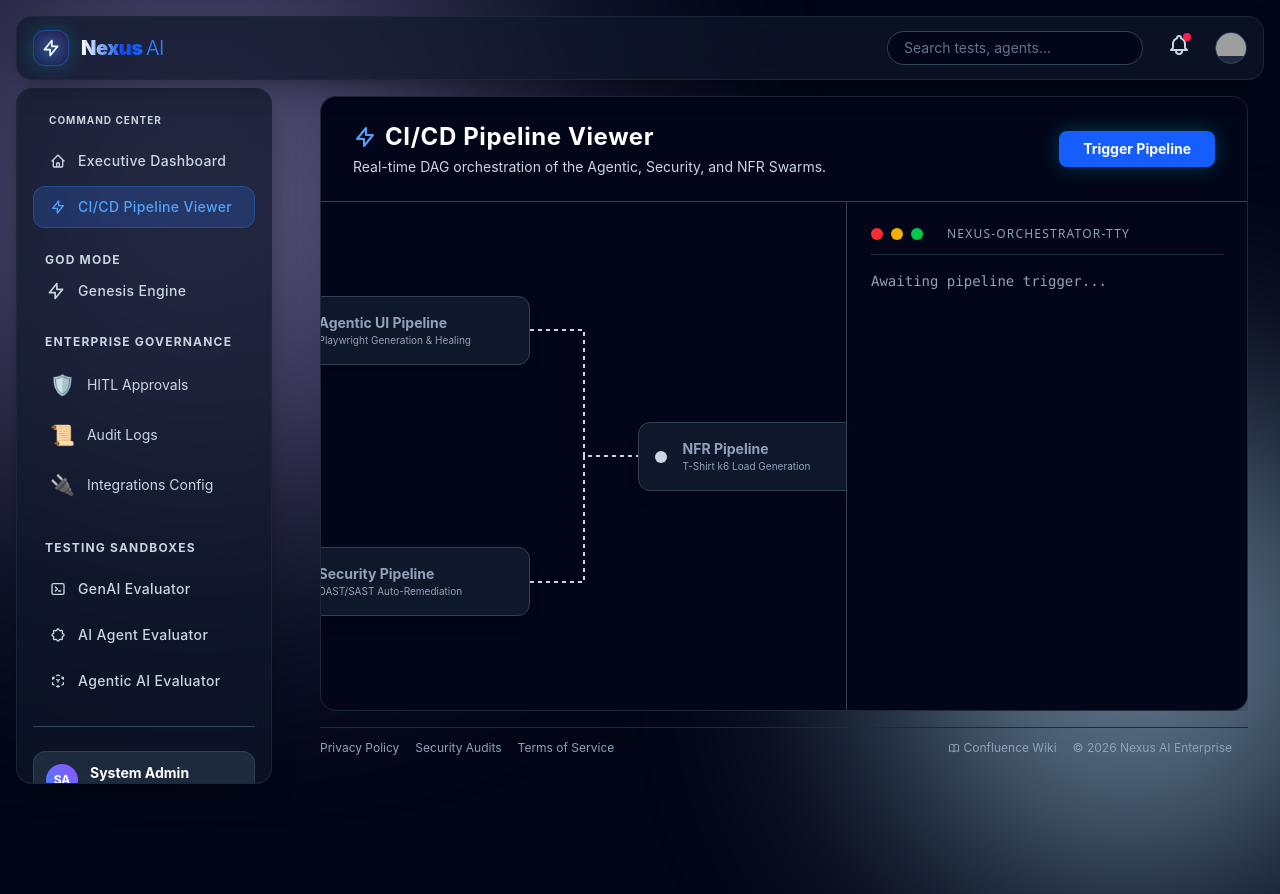
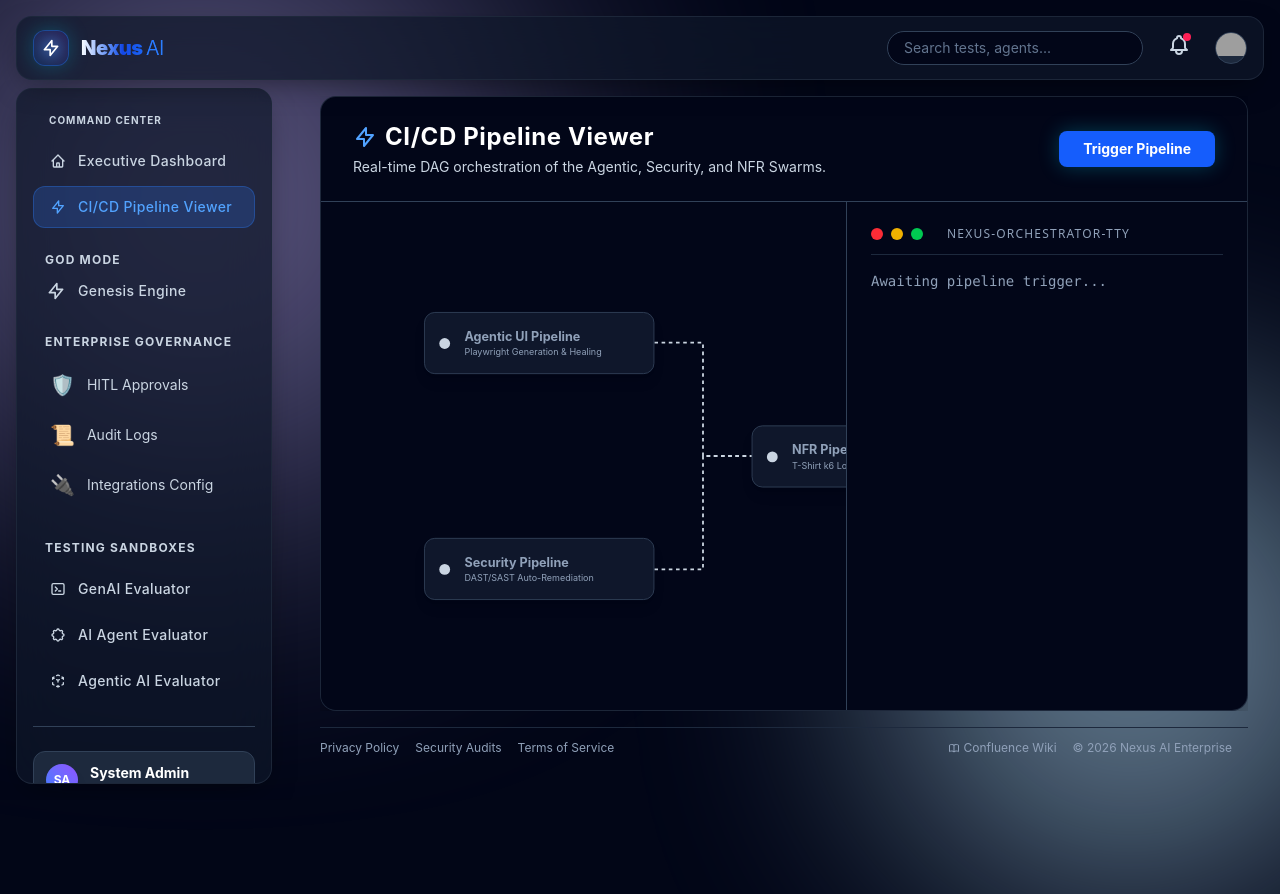
Before and after one commit to aquarian-patil/qe-ai-lab, a Next.js app: page /pipeline in a window 1280 px wide. Shown: the top 894 px of the page. Built offline with nearby package versions, Linux system fonts and the light colour scheme; grey boxes are pictures that could not be loaded.

Commit message:
fix(ui): apply safe flex centering to prevent DAG left-side bleed

```diff
--- a/src/app/pipeline/page.tsx
+++ b/src/app/pipeline/page.tsx
@@ -119,9 +119,9 @@ export default function PipelineViewer() {
       <div className="flex-1 flex flex-col xl:flex-row overflow-y-auto lg:overflow-hidden min-w-0 w-full">
 
         {/* Left Side: DAG Visualizer */}
-        <div className="w-full xl:flex-1 h-[250px] sm:h-[300px] xl:h-auto xl:min-h-[400px] p-0 md:p-8 border-b xl:border-b-0 xl:border-r border-slate-700 relative bg-slate-950 overflow-hidden flex items-start xl:items-center justify-center min-w-0">
+        <div className="w-full xl:flex-1 h-[250px] sm:h-[300px] xl:h-auto xl:min-h-[400px] p-4 md:p-8 border-b xl:border-b-0 xl:border-r border-slate-700 relative bg-slate-950 overflow-x-auto custom-scrollbar flex items-start xl:items-center min-w-0">
 
-          <div className="absolute top-4 xl:relative xl:top-0 w-[700px] h-[400px] shrink-0 mx-auto origin-top scale-[0.45] sm:scale-[0.65] xl:scale-100">
+          <div className="absolute top-4 left-1/2 -translate-x-1/2 xl:translate-x-0 xl:left-auto xl:relative xl:top-0 w-[700px] h-[400px] shrink-0 xl:m-auto origin-top xl:origin-center scale-[0.45] sm:scale-[0.65] xl:scale-90 2xl:scale-100">
             {/* SVG Connectors */}
             <svg className="absolute inset-0 w-full h-full pointer-events-none" style={{ zIndex: 0 }}>
                {/* Agentic to NFR (Flowing from Left to Right) */}
```
